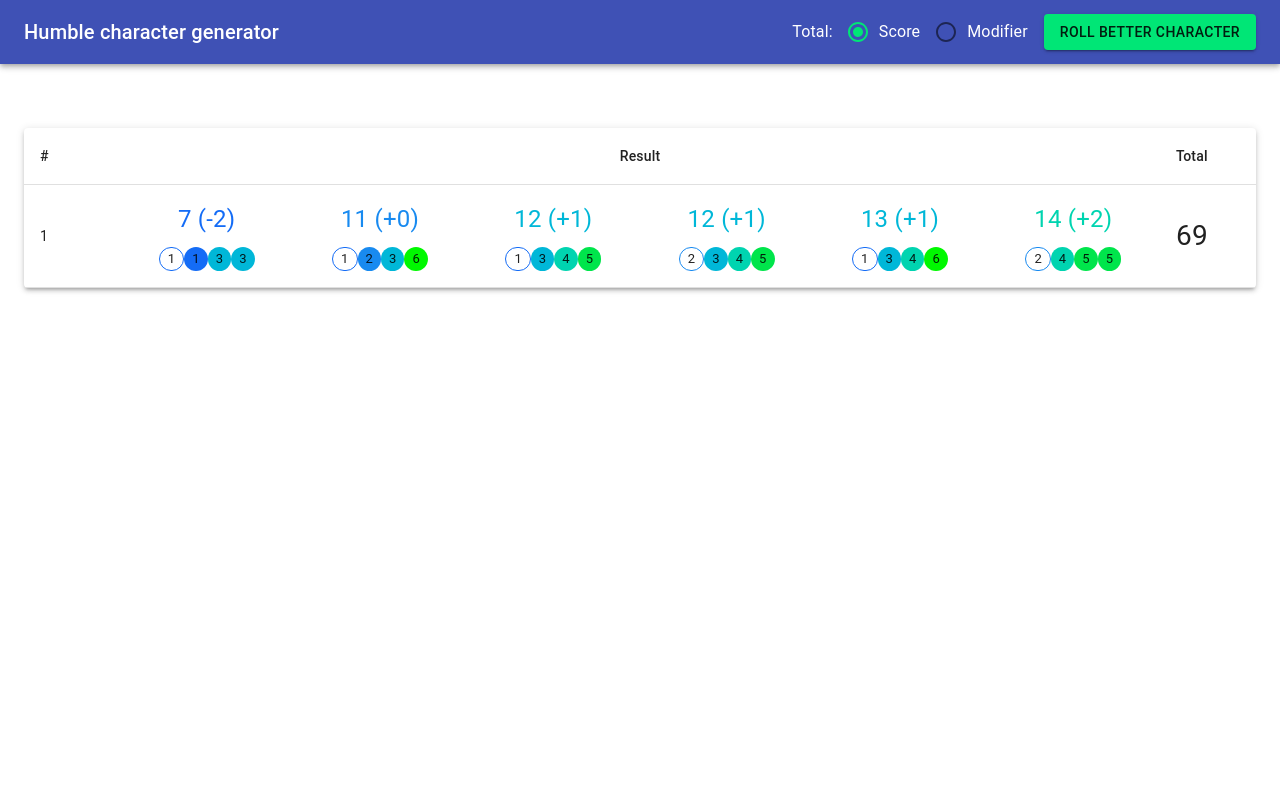
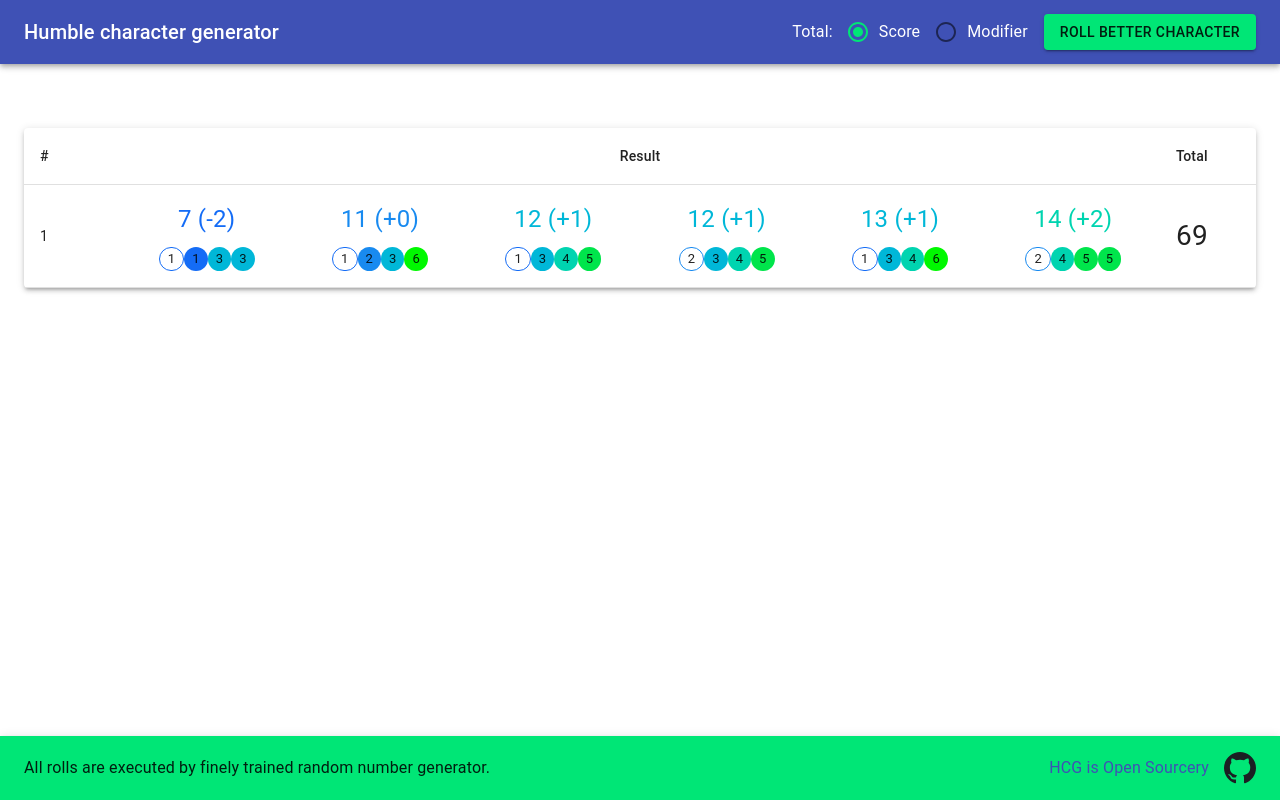
Before and after one commit to iharthi/humble-character-generator, a React (Create React App) app: page / in a window 1280 px wide. Built offline with nearby package versions, Linux system fonts and the light colour scheme; the HTML template or start-up script is replaced by a standard one.

Commit message:
Add github link

```diff
--- a/src/App.tsx
+++ b/src/App.tsx
@@ -1,9 +1,17 @@
 import React from "react";
 import "./App.css";
-import Roll from "./components/roll";
+import Roll from "./components/Roll";
 import { createMuiTheme } from "@material-ui/core/styles";
 import { ThemeProvider } from "@material-ui/styles";
 import { green } from "@material-ui/core/colors";
+import {
+  makeStyles,
+  AppBar,
+  Typography,
+  Toolbar,
+  Link,
+} from "@material-ui/core";
+import { ReactComponent as Github } from "./github.svg";
 
 const theme = createMuiTheme({
   palette: {
@@ -11,10 +19,57 @@ const theme = createMuiTheme({
   },
 });
 
+const useStyles = makeStyles((theme) => ({
+  footerInfo: {
+    bottom: "0",
+    top: "auto",
+  },
+  footerTitle: {
+    flexGrow: 1,
+  },
+  footerGithub: {
+    display: "flex",
+    alignItems: "center",
+  },
+  footerGithubText: {
+    marginRight: "15px",
+  },
+  githubIcon: {
+    height: "32px",
+    width: "32px",
+  },
+}));
+
 const App = () => {
+  const classes = useStyles();
+
   return (
     <ThemeProvider theme={theme}>
       <Roll />
+      <AppBar
+        className={classes.footerInfo}
+        position="absolute"
+        color="secondary"
+      >
+        <Toolbar>
+          <Typography
+            variant="body1"
+            title="Intended use: to amuse your DM if they argue that rolling as many times as you want is fine."
+            className={classes.footerTitle}
+          >
+            All rolls are executed by finely trained random number generator.
+          </Typography>
+          <Link
+            href="https://github.com/iharthi/humble-character-generator"
+            className={classes.footerGithub}
+          >
+            <Typography variant="body1" className={classes.footerGithubText}>
+              HCG is Open Sourcery
+            </Typography>
+            <Github className={classes.githubIcon} />
+          </Link>
+        </Toolbar>
+      </AppBar>
     </ThemeProvider>
   );
 };
--- a/src/components/roll.tsx
+++ b/src/components/Roll.tsx
@@ -21,7 +21,7 @@ import {
 } from "@material-ui/core";
 
 import { score, character, characterRoll } from "../types/roll";
-import Stat from "./stat";
+import Stat from "./Stat";
 
 type rollState = {
   list: Array<characterRoll>;
```
Also changed, not shown: src/components/Stat.tsx (renamed from src/components/stat.tsx), src/github.svg (added).
